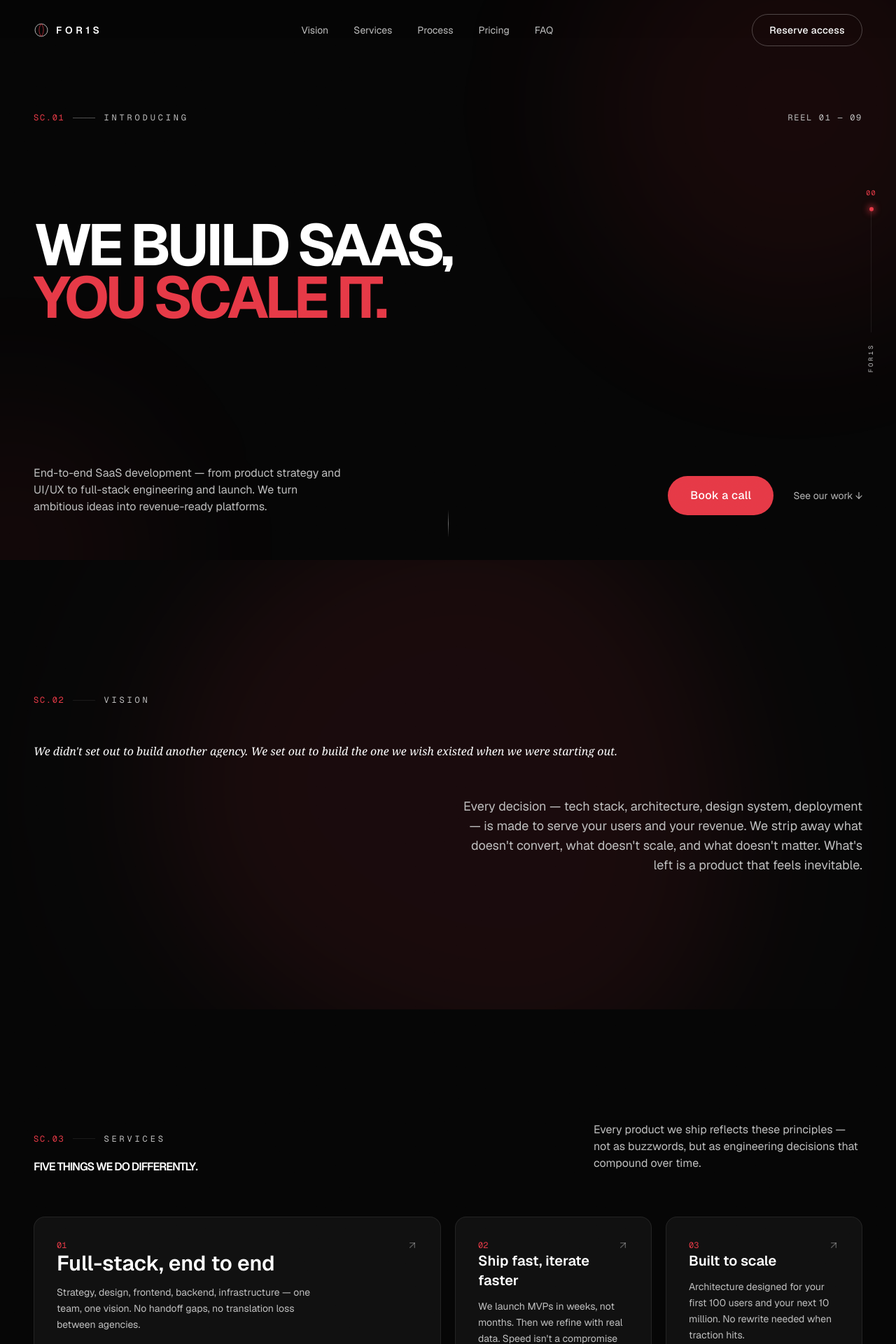
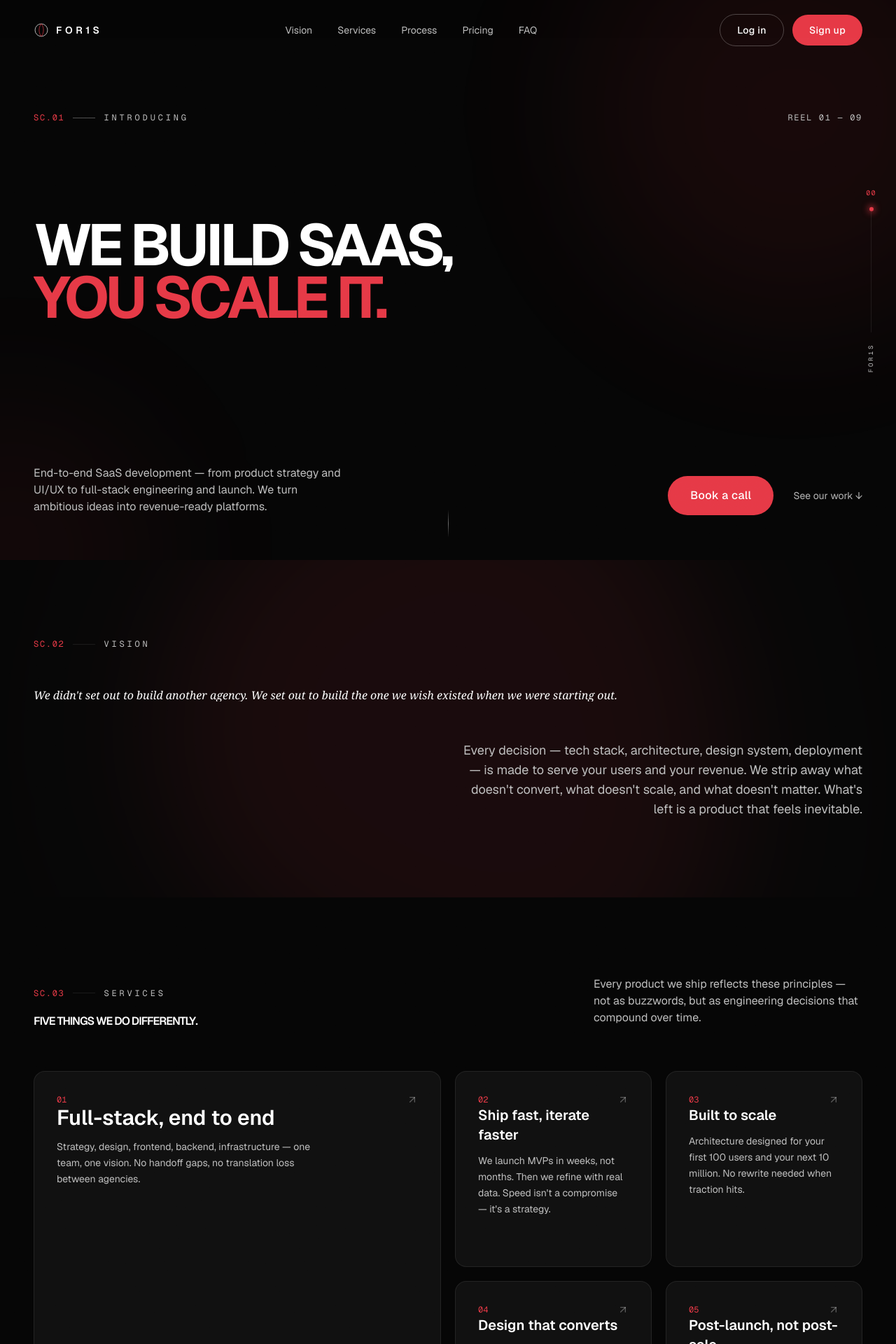
Before and after one commit to subhamrout818/FOR1S, a Next.js app in the folder SaS website/meridian/: page / in a window 1280 px wide. Shown: the top 1920 px of the page at 70% size. Built offline with nearby package versions, Linux system fonts and the light colour scheme.

Commit message:
style: adjust layout styling

```diff
--- a/SaS website/meridian/app/layout.tsx
+++ b/SaS website/meridian/app/layout.tsx
@@ -12,9 +12,9 @@ import Navbar from "@/components/layout/Navbar";
 import Footer from "@/components/layout/Footer";
 
 export const metadata: Metadata = {
-  title: "FOR1S — Your VISION, bought to life.",
+  title: "FOR1S — SaaS Development Agency",
   description:
-    "FOR1S is a digital agency specializing in web development and video production. We build high-performance websites and craft visual content that makes brands impossible to ignore.",
+    "FOR1S is a full-service digital agency — from custom websites and SaaS platforms to premium video production. We help brands stand out and scale up.",
   icons: { icon: "/favicon.svg" },
 };
 
--- a/SaS website/meridian/components/layout/Footer.tsx
+++ b/SaS website/meridian/components/layout/Footer.tsx
@@ -81,8 +81,7 @@ export default function Footer() {
 
         <div className="mt-20 flex flex-col-reverse items-start justify-between gap-6 border-t border-hairline pt-8 md:flex-row md:items-center">
           <span className="text-xs text-muted">
-            © {YEAR} {BRAND.name} Systems. All rights reserved. A placeholder
-            brand created for demonstration.
+            © {YEAR} {BRAND.name} Digital. All rights reserved.
           </span>
           <button
             data-cursor="hover"
--- a/SaS website/meridian/components/layout/Navbar.tsx
+++ b/SaS website/meridian/components/layout/Navbar.tsx
@@ -78,14 +78,20 @@ export default function Navbar() {
             ))}
           </nav>
 
-          <div className="hidden md:block">
+          <div className="hidden md:flex items-center gap-3">
             <MagneticButton
               variant="outline"
               size="md"
               cursorText="Go"
-              onClick={() => handleNavClick("#pricing")}
             >
-              Reserve access
+              Log in
+            </MagneticButton>
+            <MagneticButton
+              variant="solid"
+              size="md"
+              cursorText="Go"
+            >
+              Sign up
             </MagneticButton>
           </div>
 
@@ -135,13 +141,19 @@ export default function Navbar() {
               initial={{ opacity: 0, y: 24 }}
               animate={{ opacity: 1, y: 0 }}
               transition={{ delay: 0.08 * NAV_LINKS.length, ease: [0.16, 1, 0.3, 1] }}
+              className="flex flex-col gap-3"
             >
+              <MagneticButton
+                variant="outline"
+                size="lg"
+              >
+                Log in
+              </MagneticButton>
               <MagneticButton
                 variant="solid"
                 size="lg"
-                onClick={() => handleNavClick("#pricing")}
               >
-                Reserve access
+                Sign up
               </MagneticButton>
             </motion.div>
           </motion.div>
--- a/SaS website/meridian/components/sections/Benefits.tsx
+++ b/SaS website/meridian/components/sections/Benefits.tsx
@@ -73,8 +73,8 @@ function BenefitRow({
 
 export default function Benefits() {
   return (
-    <section id="benefits" className="relative overflow-hidden bg-background py-32 lg:py-40">
-      <div className="mx-auto max-w-[1400px] px-6 lg:px-12">
+    <section id="benefits" className="relative overflow-hidden bg-background py-20 lg:py-28">
+      <div className="mx-auto max-w-[1600px] px-6 lg:px-12">
         <SectionLabel scene="05" title="Benefits" className="mb-14" />
         <div>
           {BENEFITS.map((benefit, i) => (
--- a/SaS website/meridian/components/sections/FAQ.tsx
+++ b/SaS website/meridian/components/sections/FAQ.tsx
@@ -61,7 +61,7 @@ export default function FAQ() {
   const [openId, setOpenId] = useState<string | null>(FAQ_ITEMS[0].id);
 
   return (
-    <section id="faq" className="relative bg-background py-32 lg:py-40">
+    <section id="faq" className="relative bg-background py-20 lg:py-28">
       <div className="mx-auto max-w-[1000px] px-6 lg:px-12">
         <SectionLabel scene="08" title="FAQ" className="mb-6" />
         <SplitReveal
--- a/SaS website/meridian/components/sections/Features.tsx
+++ b/SaS website/meridian/components/sections/Features.tsx
@@ -7,8 +7,8 @@ import { FEATURES } from "@/lib/data";
 
 export default function Features() {
   return (
-    <section id="features" className="relative bg-background py-32 lg:py-40">
-      <div className="mx-auto max-w-[1400px] px-6 lg:px-12">
+    <section id="features" className="relative bg-background py-20 lg:py-28">
+      <div className="mx-auto max-w-[1600px] px-6 lg:px-12">
         <div className="mb-16 flex flex-col gap-8 md:flex-row md:items-end md:justify-between">
           <div>
             <SectionLabel scene="03" title="Services" className="mb-6" />
--- a/SaS website/meridian/components/sections/FinalCTA.tsx
+++ b/SaS website/meridian/components/sections/FinalCTA.tsx
@@ -7,7 +7,7 @@ export default function FinalCTA() {
   return (
     <section
       id="final-cta"
-      className="relative flex min-h-[90vh] flex-col items-center justify-center overflow-hidden bg-background px-6 py-32 text-center"
+      className="relative flex min-h-[80vh] flex-col items-center justify-center overflow-hidden bg-background px-6 py-20 text-center"
     >
       <div
         aria-hidden="true"
--- a/SaS website/meridian/components/sections/ProductPreview.tsx
+++ b/SaS website/meridian/components/sections/ProductPreview.tsx
@@ -35,8 +35,8 @@ export default function ProductPreview() {
   };
 
   return (
-    <section id="preview" className="relative overflow-hidden bg-surface py-32 lg:py-40">
-      <div className="mx-auto max-w-[1400px] px-6 lg:px-12">
+    <section id="preview" className="relative overflow-hidden bg-surface py-20 lg:py-28">
+      <div className="mx-auto max-w-[1600px] px-6 lg:px-12">
         <SectionLabel scene="04" title="Process" className="mb-6" />
         <SplitReveal
           as="h2"
--- a/SaS website/meridian/components/sections/Testimonials.tsx
+++ b/SaS website/meridian/components/sections/Testimonials.tsx
@@ -54,7 +54,7 @@ console.log(distance);
       className="relative overflow-hidden bg-surface"
     >
       <div className="flex min-h-screen flex-col justify-center py-24 lg:h-screen lg:py-0">
-        <div className="mx-auto w-full max-w-[1400px] px-6 pb-10 lg:px-12">
+        <div className="mx-auto w-full max-w-[1600px] px-6 pb-10 lg:px-12">
           <SectionLabel scene="06" title="Testimonials" className="mb-4" />
           <SplitReveal
             as="h2"
--- a/SaS website/meridian/components/sections/Vision.tsx
+++ b/SaS website/meridian/components/sections/Vision.tsx
@@ -6,7 +6,7 @@ export default function Vision() {
   return (
     <section
       id="vision"
-      className="relative overflow-hidden bg-background py-32 lg:py-48"
+      className="relative overflow-hidden bg-background py-20 lg:py-28"
     >
       <div
         aria-hidden="true"
@@ -15,7 +15,7 @@ export default function Vision() {
         <div className="h-full w-full animate-morph bg-accent blur-[90px]" />
       </div>
 
-      <div className="relative z-10 mx-auto max-w-[1400px] px-6 lg:px-12">
+      <div className="relative z-10 mx-auto max-w-[1600px] px-6 lg:px-12">
         <SectionLabel scene="02" title="Vision" className="mb-14" />
 
         <SplitReveal
```
Also changed, not shown: SaS website/meridian/components/sections/Pricing.tsx (+5 -6 lines), SaS website/meridian/lib/data.ts (+18 -15 lines).
